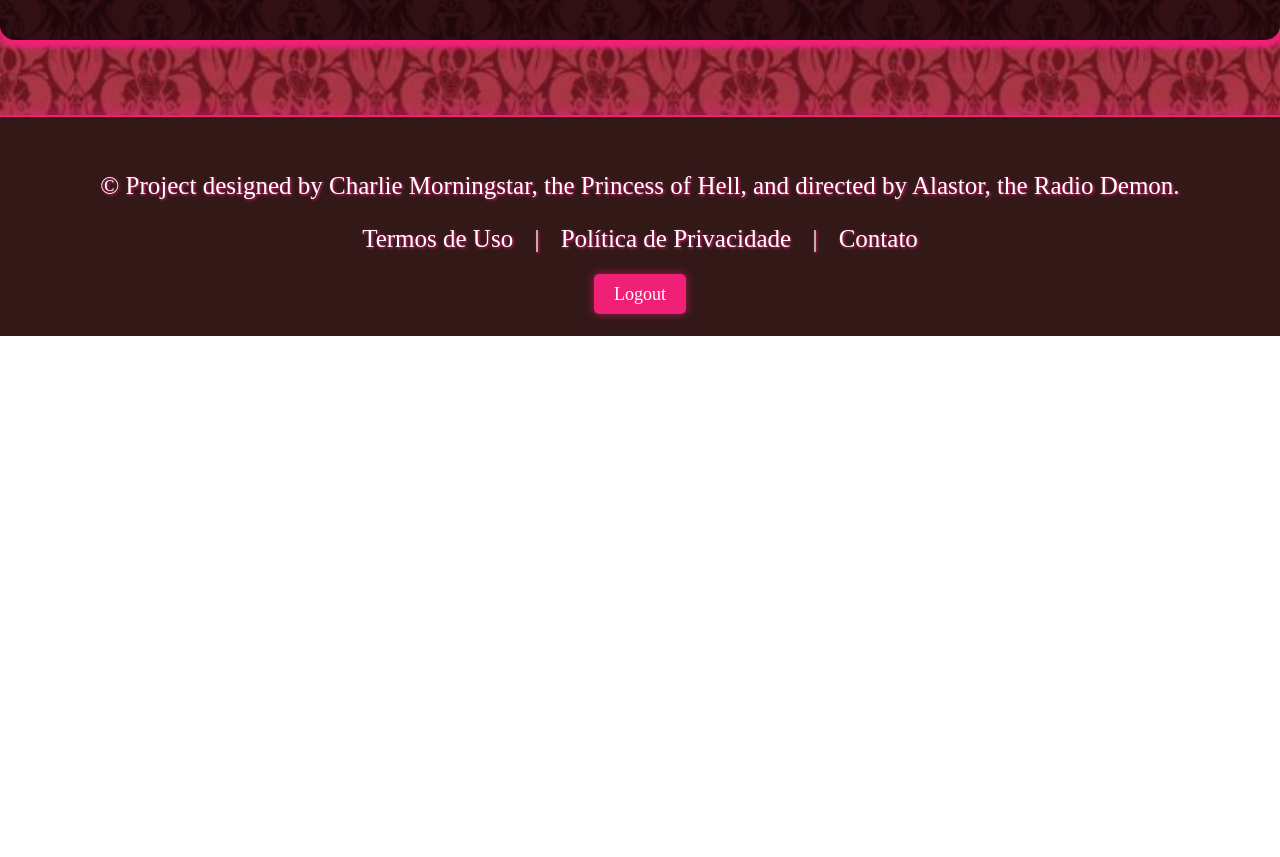
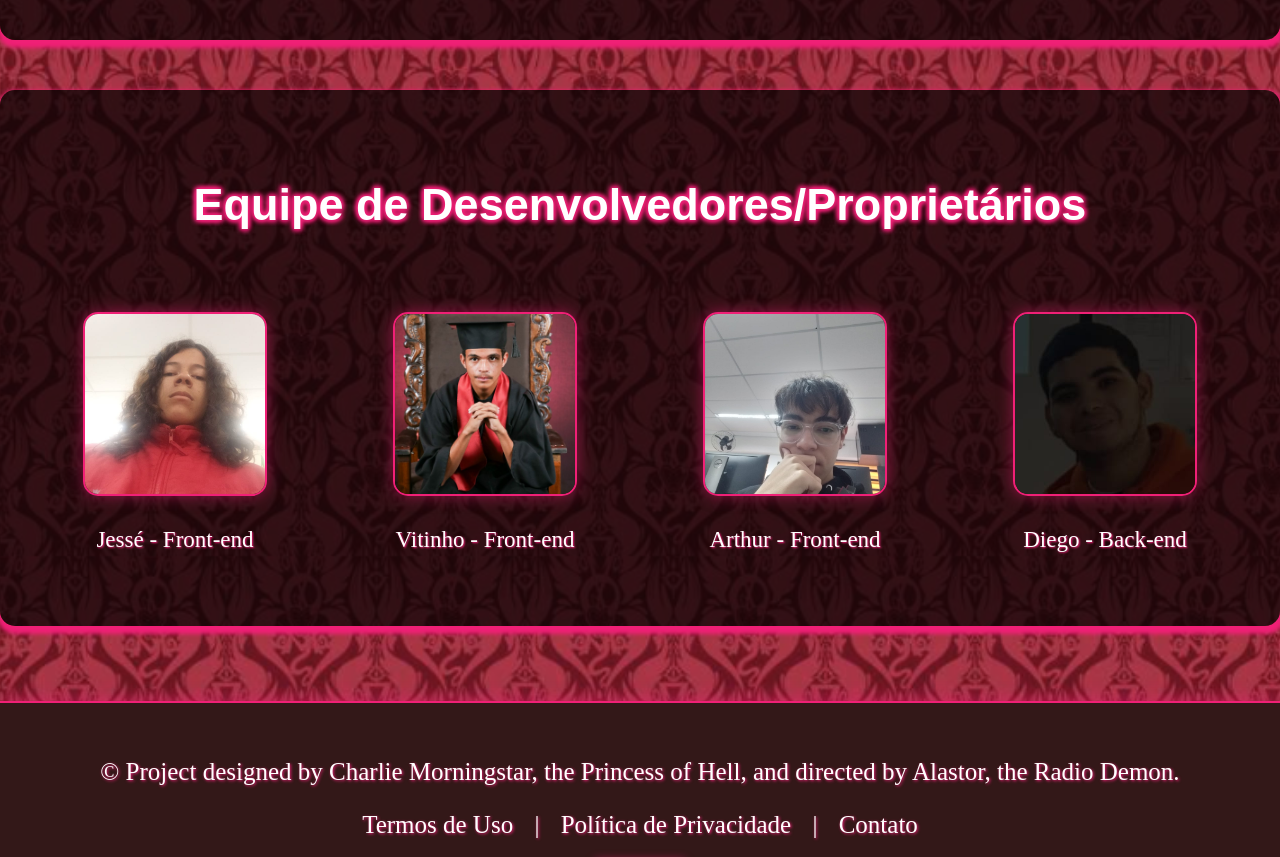
Before and after one commit to ArthurS0/Projeto-Hotel, a plain HTML site: page front/html/sobre_nos.html in a window 1280 px wide. Shown: the part 5044-5901 px from the top of the page. Before the commit the page ends 5380 px from the top, so only its background shows below. Drawn offline with Linux system fonts and the light colour scheme; a web font is replaced by a local one.

Commit message:
Projeto-Hotel

```diff
--- a/front/css/pagamento.css
+++ b/front/css/pagamento.css
@@ -110,7 +110,9 @@ header a:hover {
 }
 
 .pagamento-container input[type="text"],
-.pagamento-container input[type="email"] {
+.pagamento-container input[type="email"],
+.pagamento-container input[type="tel"],
+.pagamento-container input[type="number"] {
     width: 97%;
     padding: 12px;
     margin-bottom: 18px;
--- a/front/css/sobre_nos.css
+++ b/front/css/sobre_nos.css
@@ -319,3 +319,61 @@ footer a:hover {
     margin-top: 10px;
     text-shadow: 1px 1px 2px rgb(240, 32, 118);
 }
+
+.container-devs {
+    background-color: rgba(0, 0, 0, 0.7);
+    border-radius: 15px;
+    box-shadow: 1px 4px 4px 4px rgb(240, 32, 118);
+    color: white;
+    padding: 40px;
+    margin: 50px auto;
+    max-width: 1500px;
+    font-family: 'Mr Darcy W01 Regular', Arial, sans-serif;
+    line-height: 2.0;
+    text-align: center;
+}
+
+.devs-titulo {
+    font-size: 45px;
+    color: white;
+    text-shadow: rgb(240, 32, 118) 2px 2px 4px,
+                 rgb(240, 32, 118) -2px -2px 4px,
+                 rgb(240, 32, 118) 2px -2px 4px,
+                 rgb(240, 32, 118) -2px 2px 4px;
+    margin-bottom: 30px;
+}
+
+.devs-grid {
+    display: grid;
+    grid-template-columns: repeat(4, 1fr);
+    gap: 40px;
+    justify-items: center;
+}
+
+.dev-card {
+    text-align: center;
+    transition: transform 0.3s ease;
+    cursor: pointer;
+}
+
+.dev-card img {
+    width: 180px;
+    height: 180px;
+    object-fit: cover;
+    border-radius: 15px;
+    border: 2px solid rgb(240, 32, 118);
+    box-shadow: 0 0 15px rgba(240, 32, 118, 0.5);
+    transition: transform 0.3s ease;
+}
+
+.dev-card:hover img {
+    transform: scale(1.1);
+}
+
+.dev-card p {
+    color: white;
+    margin-top: 10px;
+    font-family: 'Mr Darcy W01 Regular';
+    font-size: 23px;
+    text-shadow: 1px 1px 2px rgb(240, 32, 118);
+}
--- a/front/html/sobre_nos.html
+++ b/front/html/sobre_nos.html
@@ -145,6 +145,30 @@
     </div>
 </div>
 
+<div class="container-devs">
+    <h1 class="devs-titulo">Equipe de Desenvolvedores/Proprietários</h1>
+    <br>
+    <div class="devs-grid">
+        <div class="dev-card">
+            <img src="../images/jesse.jpg" alt="Jessé">
+            <p>Jessé - Front-end</p>
+        </div>
+        <div class="dev-card">
+            <img src="../images/vitin.jpg" alt="Vitinho">
+            <p>Vitinho - Front-end</p>
+        </div>
+        <div class="dev-card">
+            <img src="../images/arthur.jpg" alt="Arthur">
+            <p>Arthur - Front-end</p>
+        </div>
+        <div class="dev-card">
+            <img src="../images/maradona.jpg" alt="Diego">
+            <p>Diego - Back-end</p>
+        </div>
+    </div>
+</div>
+
+
     </main>
 
     <footer>
```
Also changed, not shown: front/html/login.html (+1 -1 lines), front/html/pagamento.html (+2 -0 lines), front/html/pagina_inicial.html (+1 -1 lines), front/images/arthur.jpg (added), front/images/jesse.jpg (added), front/images/maradona.jpg (added), front/images/vitin.jpg (added).
